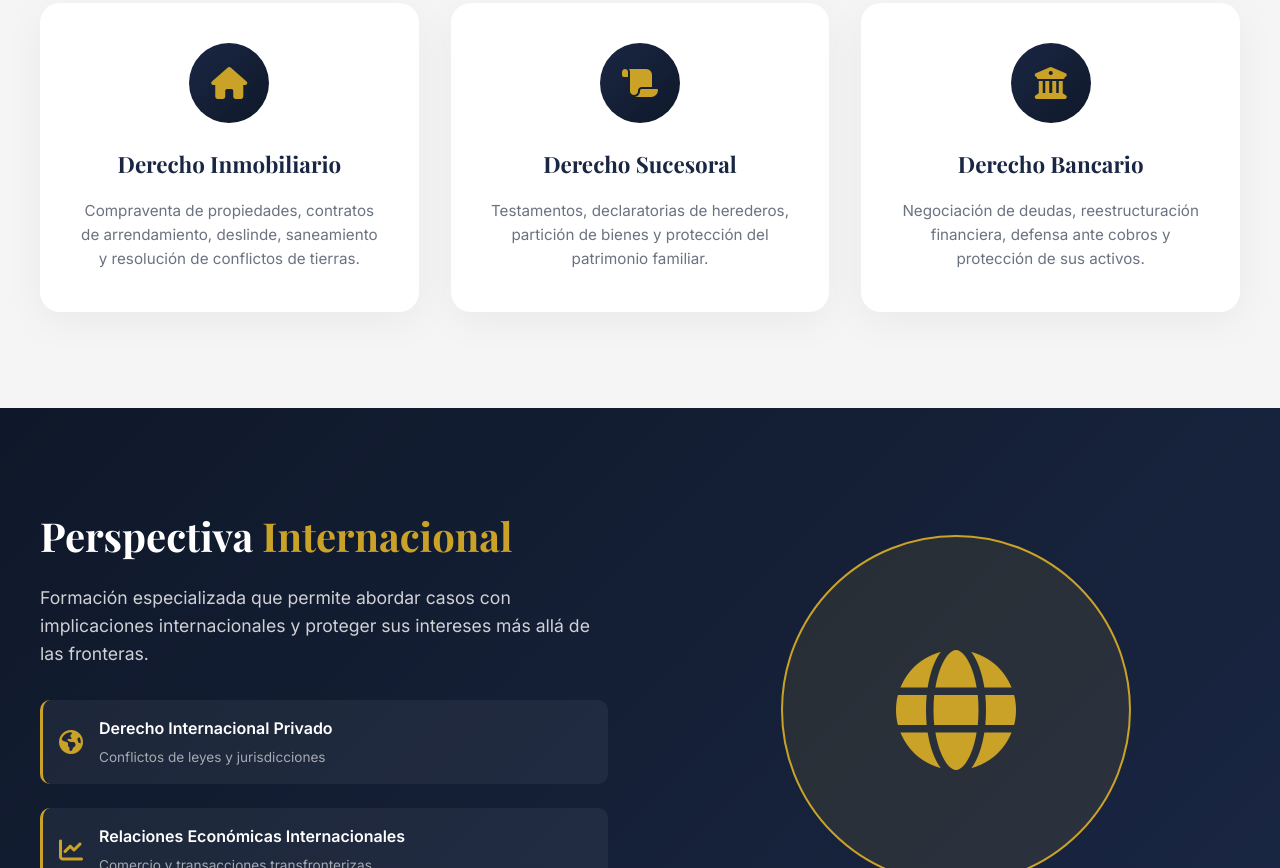
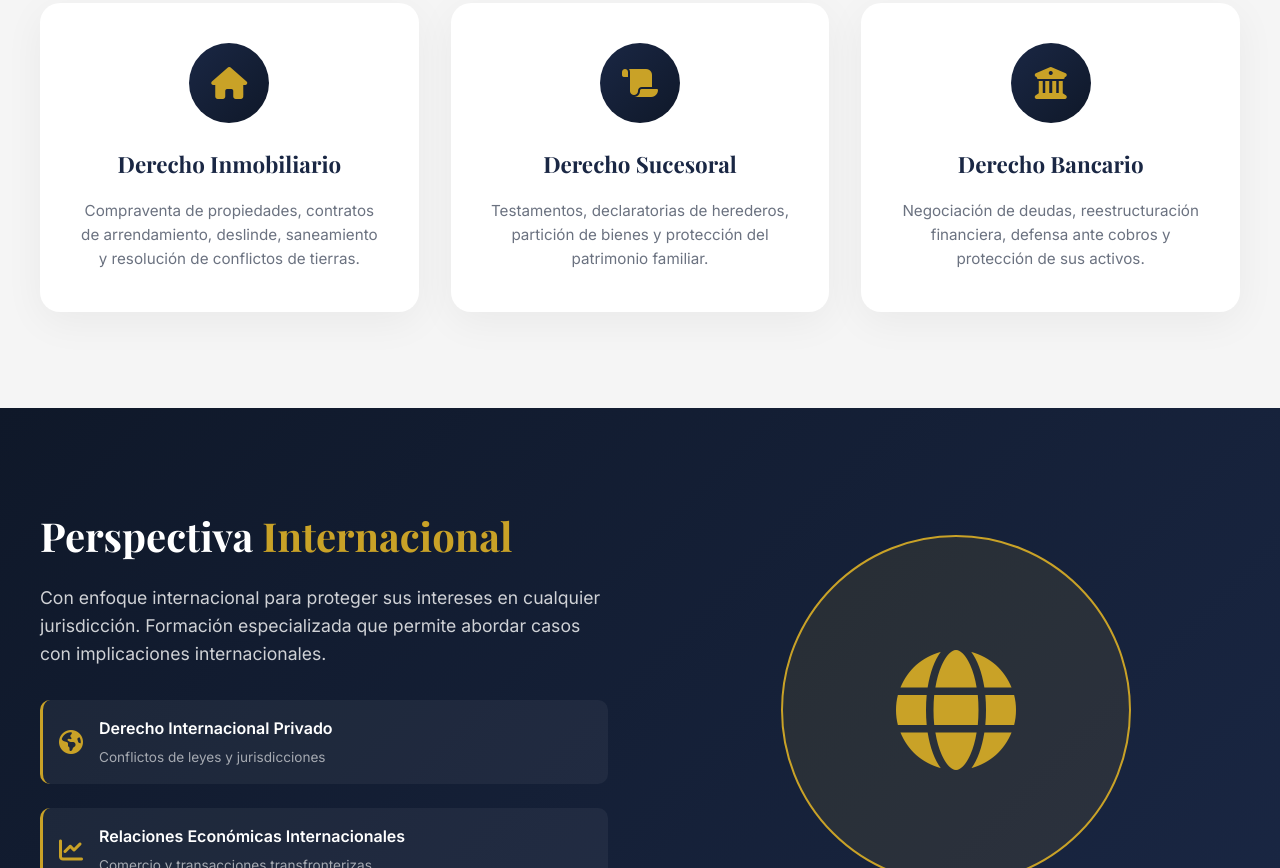
Before and after one commit to Ranx043/WEB_RAFAEL, a plain HTML site: page index.html in a window 1280 px wide. Shown: the part 1121-1989 px from the top of the page. Drawn offline with nearby package versions, Linux system fonts and the light colour scheme.

Commit message:
🔄 Movido enfoque internacional a su sección

```diff
--- a/index.html
+++ b/index.html
@@ -685,7 +685,6 @@
                 <h1>Experto en <span>Derecho Civil</span> Dominicano</h1>
                 <p class="hero-description">
                     Asesoría y gestiones especializadas en derecho inmobiliario, sucesoral, bancario y manejo de deudas.
-                    Con enfoque internacional para proteger sus intereses en cualquier jurisdicción.
                 </p>
                 <div class="hero-buttons">
                     <a href="#contacto" class="btn btn-primary">
@@ -743,7 +742,7 @@
         <div class="international-container">
             <div class="international-text">
                 <h2>Perspectiva <span>Internacional</span></h2>
-                <p>Formación especializada que permite abordar casos con implicaciones internacionales y proteger sus intereses más allá de las fronteras.</p>
+                <p>Con enfoque internacional para proteger sus intereses en cualquier jurisdicción. Formación especializada que permite abordar casos con implicaciones internacionales.</p>
 
                 <div class="credential">
                     <i class="fas fa-globe-americas"></i>
```
